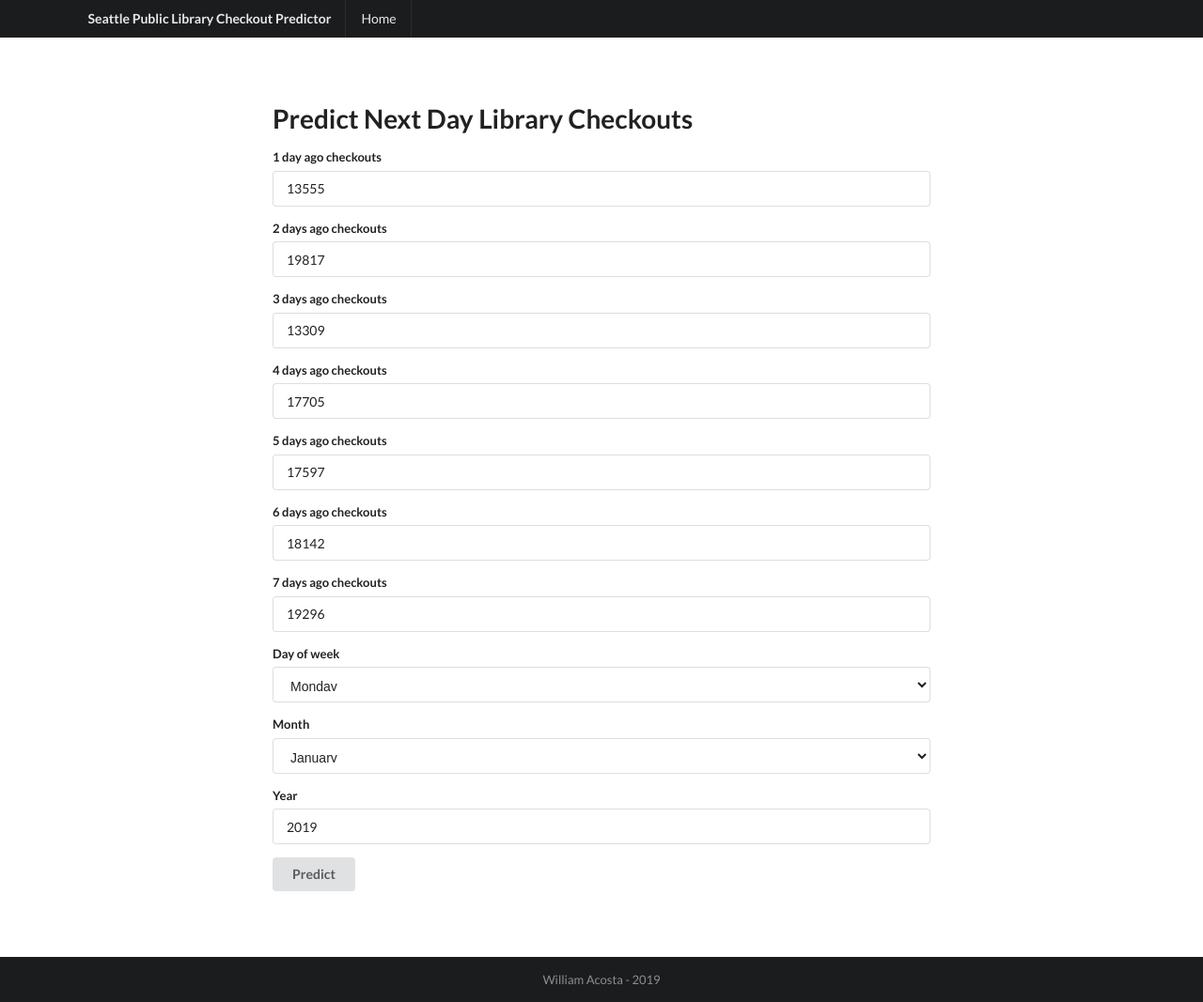
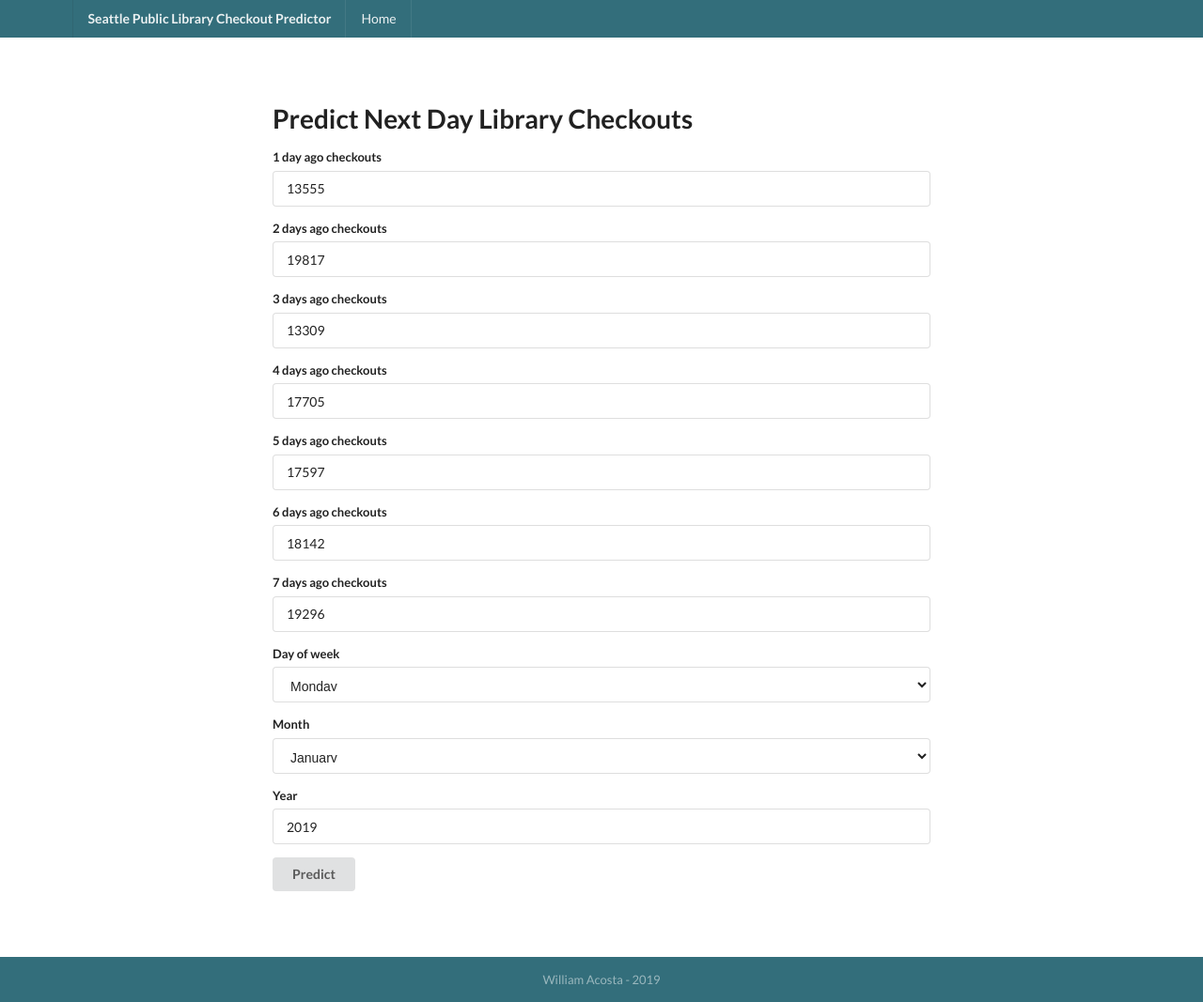
Before and after one commit to woacosta/SPL_checkout_predictor, a Flask app: page / in a window 1280 px wide. Shown: the whole page at 94% size. Run offline with Flask 2, Linux system fonts and the light colour scheme; parts of the project's set-up code (start-up, migrations or seed data) failed here and were passed over.

Commit message:
Add files via upload

```diff
--- a/templates/index.html
+++ b/templates/index.html
@@ -9,7 +9,7 @@
     <script src="https://cdnjs.cloudflare.com/ajax/libs/jquery/3.3.1/jquery.min.js"></script>
 
     <!-- Site Properties -->
-    <title>Fixed Menu Example - Semantic</title>
+    <title>SPL Checkout Predictor</title>
 
     <link rel="stylesheet" type="text/css" href="{{ url_for('static', filename='dist/components/reset.css') }}">
     <link rel="stylesheet" type="text/css" href="{{ url_for('static', filename='dist/components/site.css') }}">
@@ -49,6 +49,10 @@
         padding: 1em 0em;
         bottom: 0;
         width: 100%;
+        }
+        .ui.inverted.menu,
+        .ui.inverted.segment {
+        background-color: #336e7b;
         }
     </style>
 
--- a/templates/results.html
+++ b/templates/results.html
@@ -9,7 +9,7 @@
     <script src="https://cdnjs.cloudflare.com/ajax/libs/jquery/3.3.1/jquery.min.js"></script>
 
     <!-- Site Properties -->
-    <title>Fixed Menu Example - Semantic</title>
+    <title>SPL Checkout Predictor</title>
 
     <link rel="stylesheet" type="text/css" href="{{ url_for('static', filename='dist/components/reset.css') }}">
     <link rel="stylesheet" type="text/css" href="{{ url_for('static', filename='dist/components/site.css') }}">
@@ -56,6 +56,10 @@
         flex-direction: row;
         flex-wrap: nowrap;
         justify-content: space-between;
+        }
+        .ui.inverted.menu,
+        .ui.inverted.segment {
+        background-color: #336e7b;
         }
     </style>
 
```
